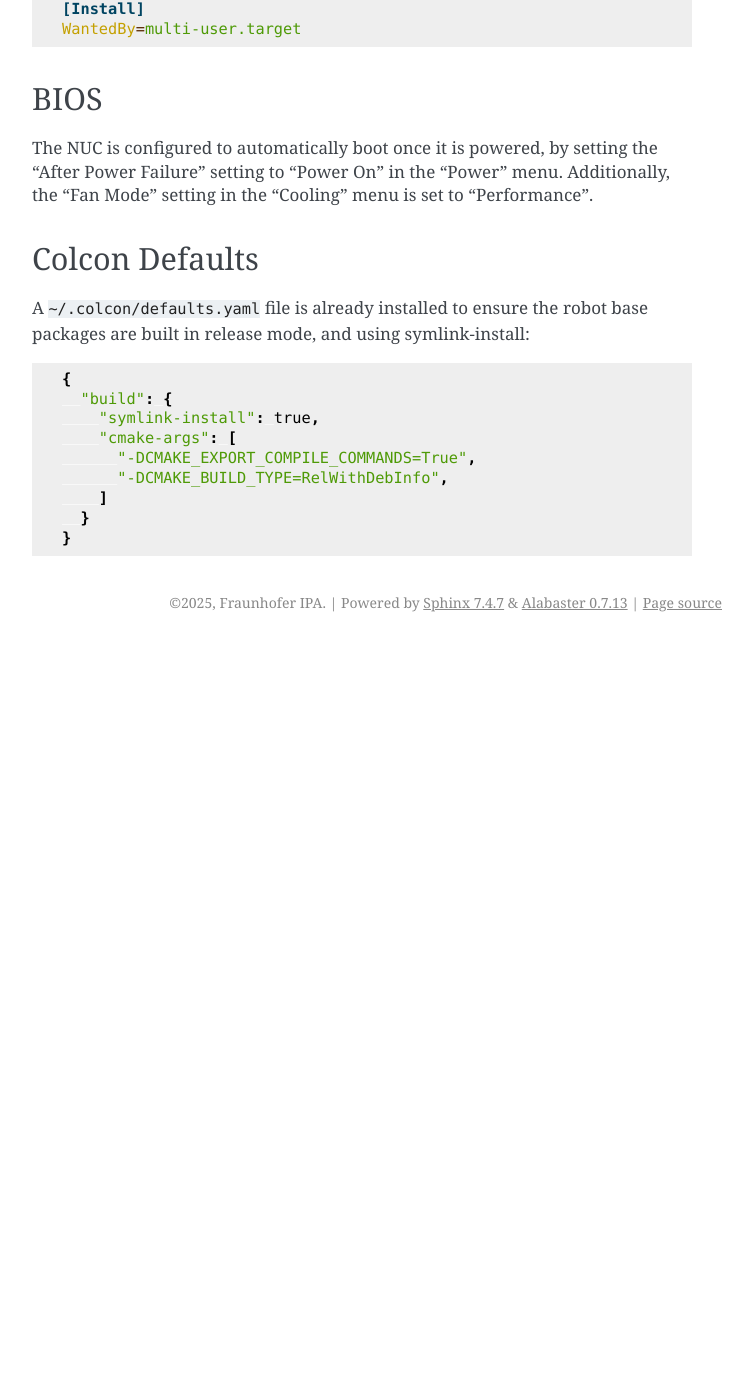
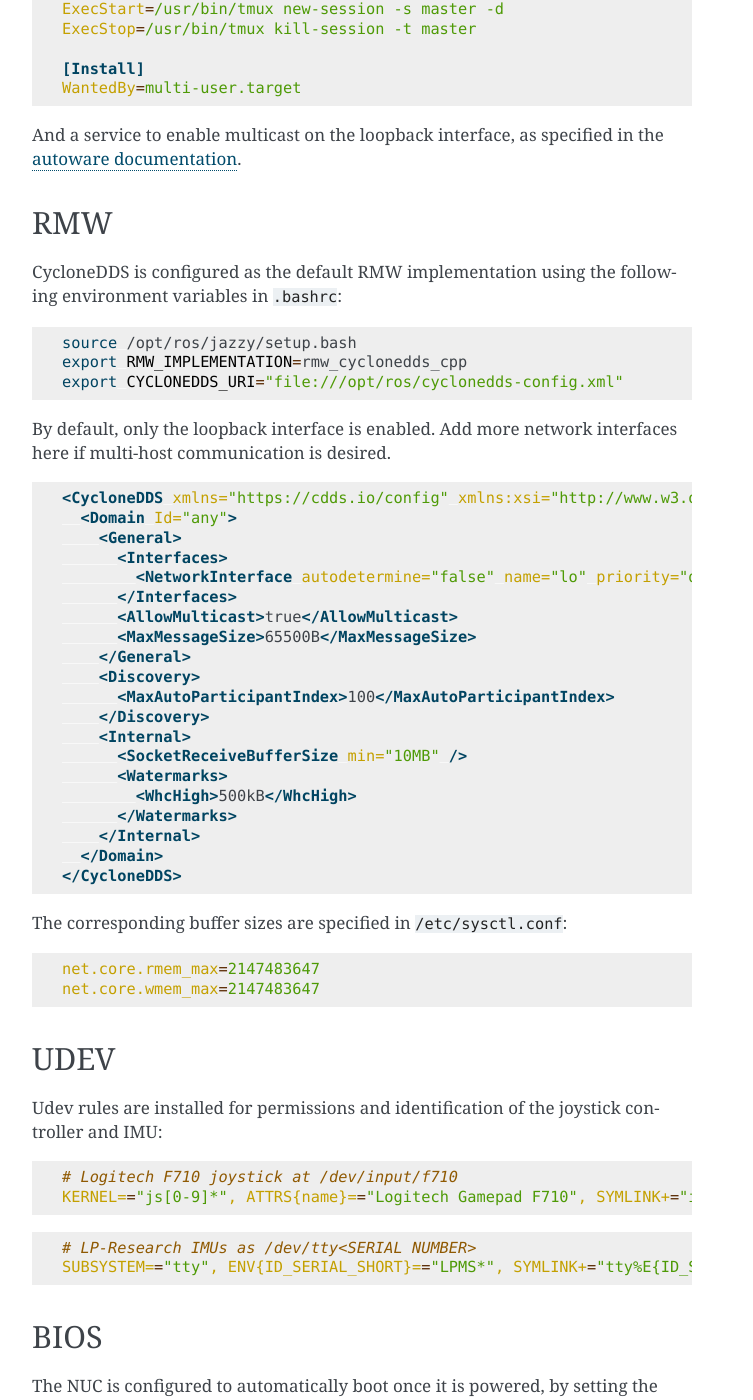
Before and after one commit to ipa320/curt_mini, a Sphinx documentation site: the page built from curt_mini/doc/software_setup.rst, in a window 1280 px wide and 1400 px high, scrolled down 1399 px. Shown: the whole window, without its empty margins (388-1141 px from the left). Built offline with Sphinx 7.4.7, drawn with Linux system fonts in a browser that asks for light colours; before the commit the page ends 2041 px from its top, so only the background shows below that; some of the changed text lies outside the part shown.

Commit message:
system setup

```diff
--- a/curt_mini/doc/software_setup.rst
+++ b/curt_mini/doc/software_setup.rst
@@ -44,6 +44,9 @@ This is implemented using a systemd service :code:`ipa-ros-autostart`:
     PartOf=ipa-tmux-master.service
     After=ipa-tmux-master.service
 
+    Wants=multicast-lo.service
+    After=multicast-lo.service
+
     [Service]
     Type=oneshot
     RemainAfterExit=yes
@@ -53,6 +56,7 @@ This is implemented using a systemd service :code:`ipa-ros-autostart`:
 
     [Install]
     WantedBy=multi-user.target
+
 
 Which requires an additional systemd service to start the host tmux session:
 
@@ -69,6 +73,69 @@ Which requires an additional systemd service to start the host tmux session:
 
     [Install]
     WantedBy=multi-user.target
+
+And a service to enable multicast on the loopback interface, as specified in the `autoware documentation`_.
+
+.. _`autoware documentation`: https://autowarefoundation.github.io/autoware-documentation/main/installation/additional-settings-for-developers/network-configuration/enable-multicast-for-lo/
+
+***
+RMW
+***
+CycloneDDS is configured as the default RMW implementation using the following environment variables in :code:`.bashrc`:
+
+.. code-block:: bash
+
+  source /opt/ros/jazzy/setup.bash
+  export RMW_IMPLEMENTATION=rmw_cyclonedds_cpp
+  export CYCLONEDDS_URI="file:///opt/ros/cyclonedds-config.xml"
+
+By default, only the loopback interface is enabled.
+Add more network interfaces here if multi-host communication is desired.
+
+.. code-block:: xml
+
+  <CycloneDDS xmlns="https://cdds.io/config" xmlns:xsi="http://www.w3.org/2001/XMLSchema-instance" xsi:schemaLocation="https://cdds.io/config https://raw.githubusercontent.com/eclipse-cyclonedds/cyclonedds/master/etc/cyclonedds.xsd">
+    <Domain Id="any">
+      <General>
+        <Interfaces>
+          <NetworkInterface autodetermine="false" name="lo" priority="default" multicast="default" />
+        </Interfaces>
+        <AllowMulticast>true</AllowMulticast>
+        <MaxMessageSize>65500B</MaxMessageSize>
+      </General>
+      <Discovery>
+        <MaxAutoParticipantIndex>100</MaxAutoParticipantIndex>
+      </Discovery>
+      <Internal>
+        <SocketReceiveBufferSize min="10MB" />
+        <Watermarks>
+          <WhcHigh>500kB</WhcHigh>
+        </Watermarks>
+      </Internal>
+    </Domain>
+  </CycloneDDS>
+
+The corresponding buffer sizes are specified in :code:`/etc/sysctl.conf`:
+
+.. code-block:: ini
+
+  net.core.rmem_max=2147483647
+  net.core.wmem_max=2147483647
+
+****
+UDEV
+****
+Udev rules are installed for permissions and identification of the joystick controller and IMU:
+
+.. code-block:: ini
+
+  # Logitech F710 joystick at /dev/input/f710
+  KERNEL=="js[0-9]*", ATTRS{name}=="Logitech Gamepad F710", SYMLINK+="input/f710"
+
+.. code-block:: ini
+
+  # LP-Research IMUs as /dev/tty<SERIAL NUMBER>
+  SUBSYSTEM=="tty", ENV{ID_SERIAL_SHORT}=="LPMS*", SYMLINK+="tty%E{ID_SERIAL_SHORT}"
 
 ****
 BIOS
```
